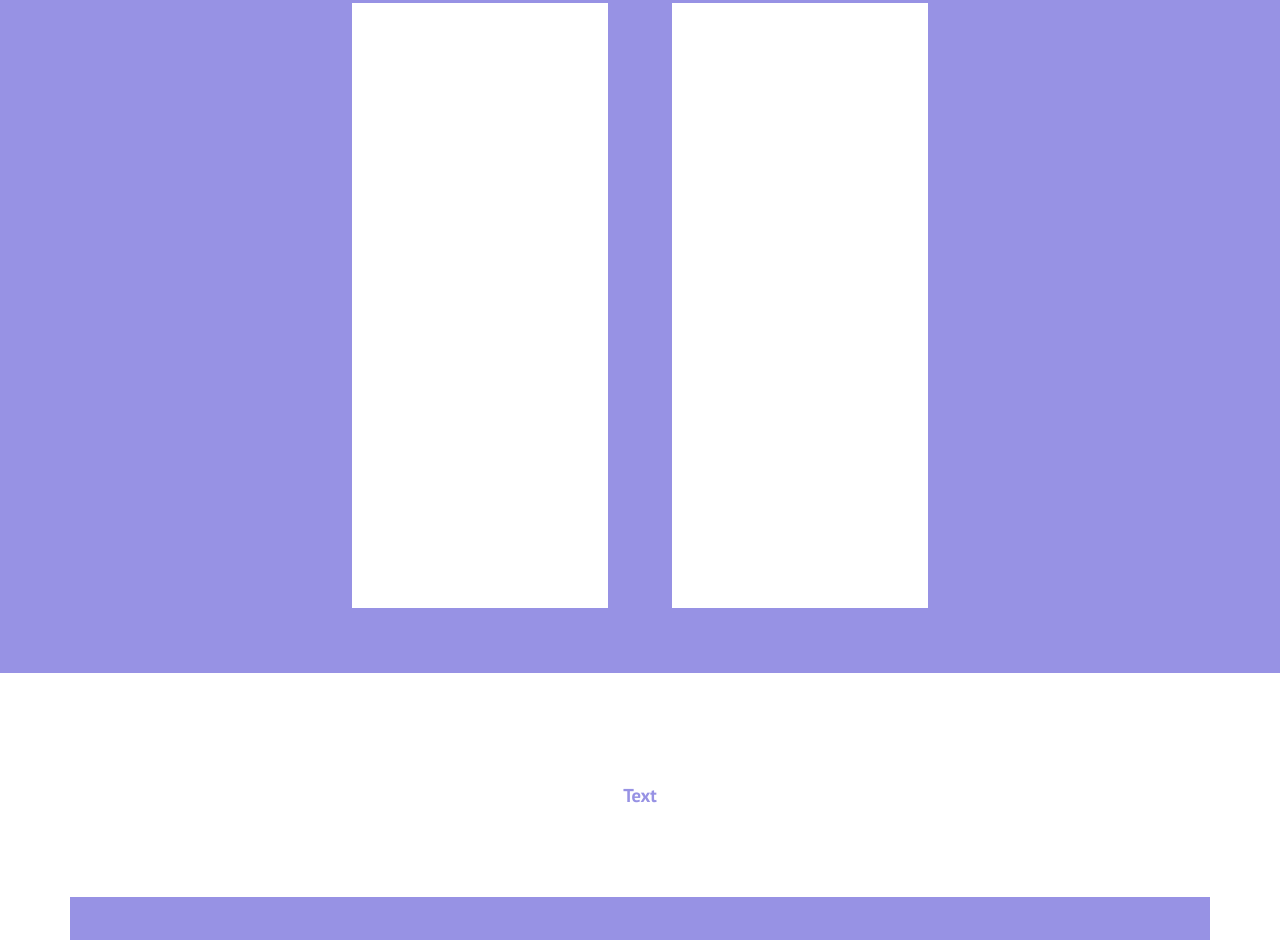
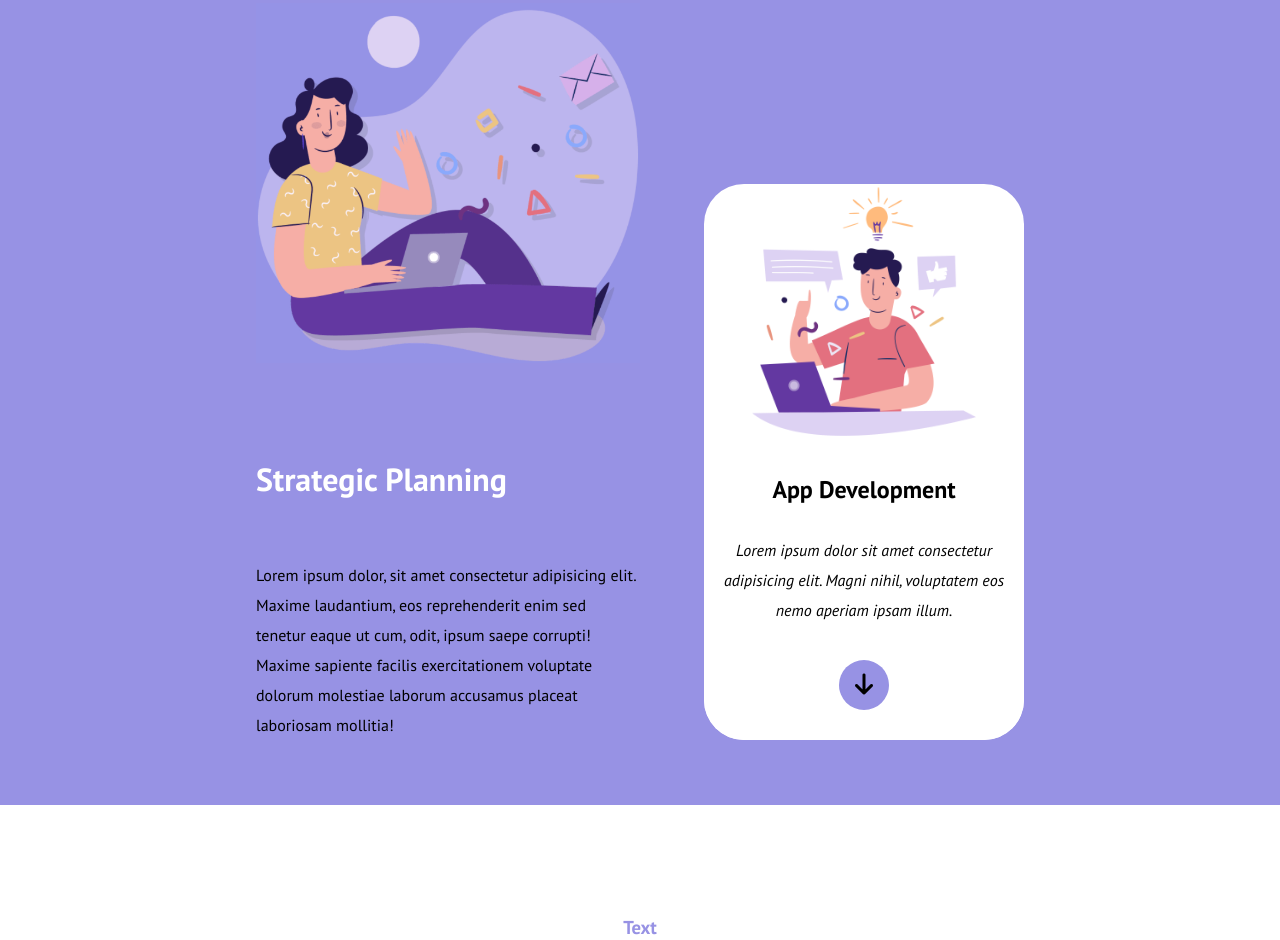
Before and after one commit to davidefois96/htmlcss-responsive-layout, a plain HTML site: page index.html in a window 1280 px wide. Shown: the part 1088-2028 px from the top of the page. Drawn offline with Linux system fonts and the light colour scheme; files that its build step writes are made by us from their sources.

Commit message:
[add] new section

```diff
--- a/css/style.css
+++ b/css/style.css
@@ -8,6 +8,9 @@
 
 
 img{max-width: 100%;}
+
+
+p {line-height: 30px;}
 
 .debug{background: palegreen;}
 
@@ -109,6 +112,20 @@ img{max-width: 100%;}
 }
 
 
+.btn-circle{
+  height: 50px;
+  width: 50px;
+  border-radius: 50%;
+  background-color: #9792e4;
+  color: black;
+  margin-top: 35px;
+  margin-bottom: 30px;
+
+  padding-top: 12px;
+  font-size: 1.5rem;
+  display: inline-block;
+}
+
 .card{
 
   background-color: #9792e4;
@@ -193,15 +210,22 @@ header a{
 
 .first-section p{
   margin-bottom: 40px;
-  line-height: 30px;
+
 }
 
 
 .first-section .col {padding: 39px 33px 0 33px;}
 
 
-.second-section .row{height: 605px;}
 
+
+
+.second-section h3 {
+  color: white;
+
+
+
+}
 
 .second-section{
   background-color: #9792e4;
@@ -211,11 +235,45 @@ header a{
 }
 
 .second-section div.row{
-  background-color: white;
+
   margin: 0 32px 40px 32px;
 
 
 }
+
+.second-section h3 {
+  font-size: 2rem;
+  margin-top: 95px;
+  margin-bottom: 60px;
+
+
+}
+
+
+.second-section .row:last-child{
+  justify-content: flex-end;
+
+}
+
+
+.second-section .row:last-child div{
+
+  background-color: white;
+  border-radius: 40px;
+
+
+
+}
+
+.second-section .row:last-child h3{
+  font-size: 1.5rem;
+  margin-top: 30px;
+  margin-bottom: 30px;
+  text-align: center;
+  color: black;
+
+}
+
 
 
 .cards-section{
@@ -328,6 +386,8 @@ footer{
   }
 
 
+
+
   .fifth-section .container{display: flex;}
 
   .fourth-section .col , .fifth-section .row{width: 48%;}
@@ -336,7 +396,7 @@ footer{
 }
 
 
-@media screen and (min-width:1200px){
+@media screen and (min-width:1200px) {
 
 
   header div > a {display: none;}
@@ -376,8 +436,20 @@ footer{
   }
 
 
-  .second-section .row{width: 20%;}
 
+  .second-section .row{width: 30%;}
+
+
+  .second-section .row:last-child{
+    width: 25%;
+    margin-top: 0;
+
+
+
+  }
+
+
+  .second-section .row:last-child img{width: 80%;}
 
   .fourth-section .col{width: 32%;}
 
--- a/index.html
+++ b/index.html
@@ -149,8 +149,36 @@
 
     <section class="second-section">
 
-     <div class="row"></div>
-     <div class="row"></div>
+     <div class="row">
+
+
+
+      <img src="assets/img/planning1.png" alt="planning1">
+
+      <h3>Strategic Planning</h3>
+
+      <p>Lorem ipsum dolor, sit amet consectetur adipisicing elit. Maxime laudantium, eos reprehenderit enim sed tenetur eaque ut cum, odit, ipsum saepe corrupti! Maxime sapiente facilis exercitationem voluptate dolorum molestiae laborum accusamus placeat laboriosam mollitia!
+      </p>
+
+     </div>
+
+     <div class="row align-center  ">
+
+      <div>
+
+        <img src="assets/img/planning2.png" alt="planning2">
+
+        <h3>App Development</h3>
+
+        <p class="align-center"> <i>Lorem ipsum dolor sit amet consectetur adipisicing elit. Magni nihil, voluptatem eos nemo aperiam ipsam illum.</i> </p>
+
+        <div><a href="#"> <i class="fa-solid fa-arrow-down btn-circle"></i></a></div>
+
+
+      </div>
+
+
+     </div>
 
     </section>
 
```
